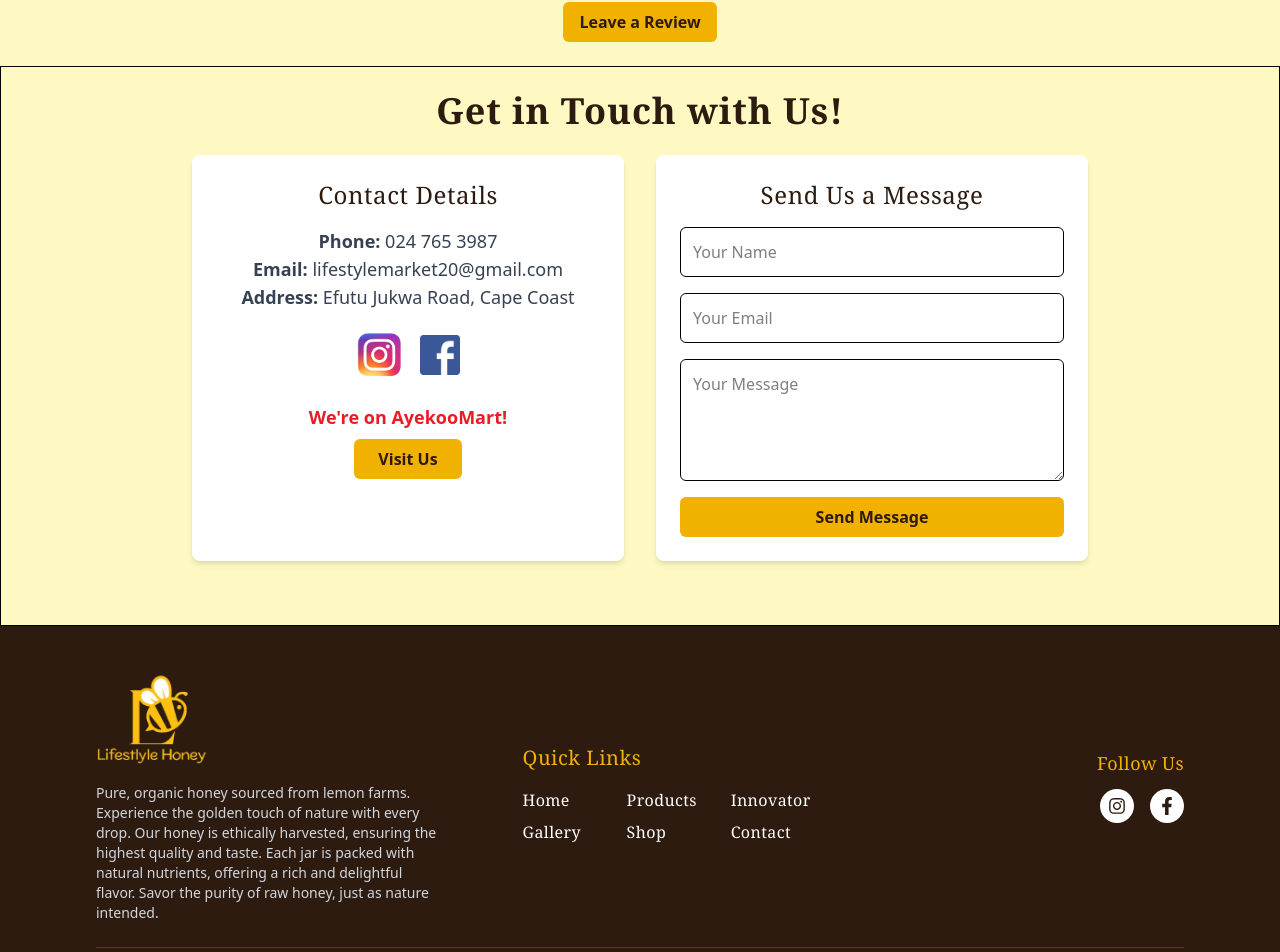
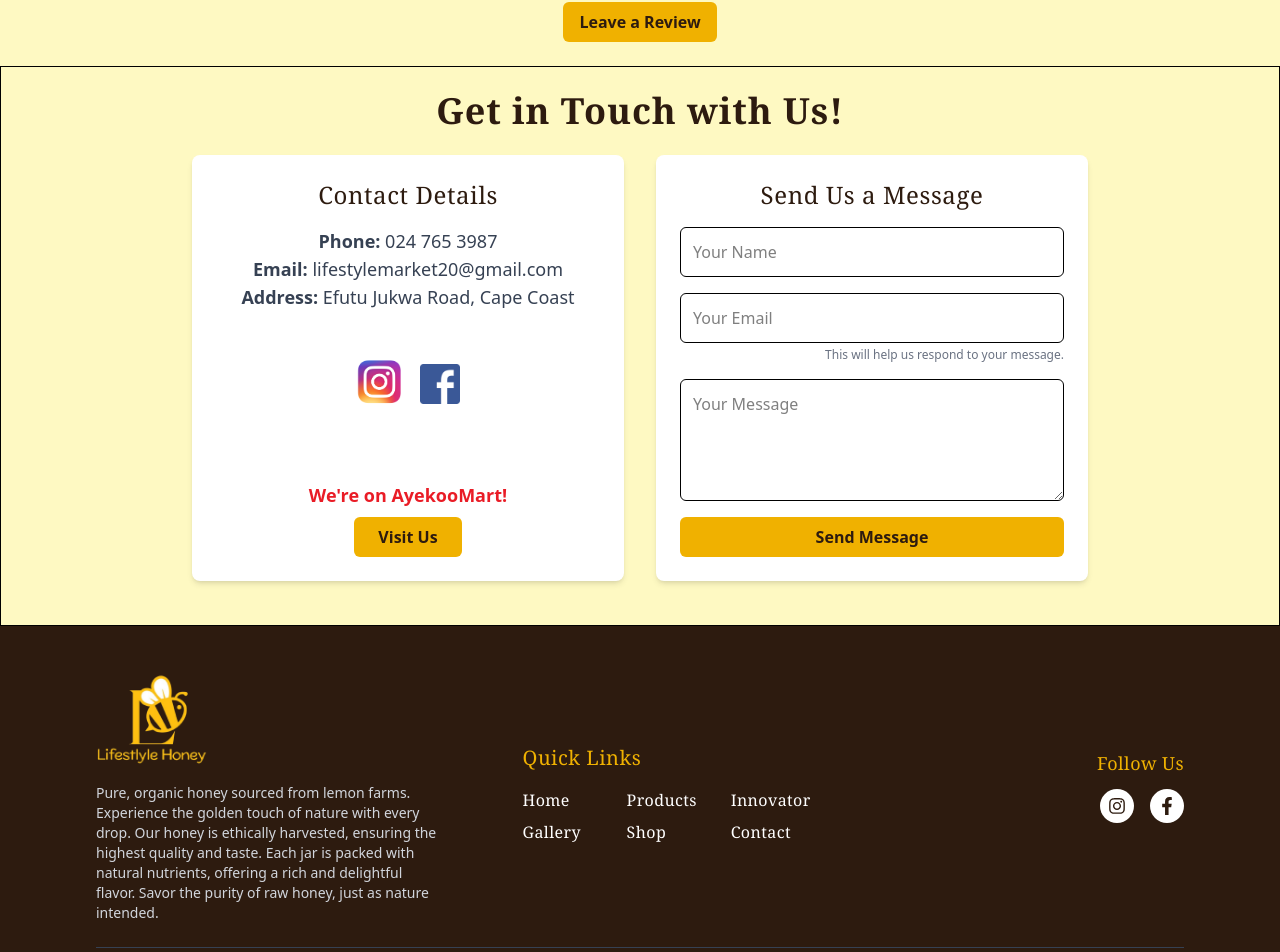
Before and after one commit to rtdongullo/OrangeBlossomHoney, a React (Vite) app: page / in a window 1280 px wide. Shown: the part 3158-4110 px from the top of the page. Built offline with nearby package versions, Linux system fonts and the light colour scheme.

Commit message:
pushing formspree mailto and tel

```diff
--- a/src/pages/home/sections/Contact.jsx
+++ b/src/pages/home/sections/Contact.jsx
@@ -1,10 +1,37 @@
-import React from "react";
+import { useEffect, useState } from "react";
 import InstaLogo from "../../../assets/instaLogo.png";
 // import XLogo from "../../../assets/xLogo.png";
 import FacebookLogo from "../../../assets/facebookLogo.png";
 // import TiktokLogo from "../../../assets/tiktokLogo.png";
 
 const Contact = () => {
+
+  const [submitted, setSubmitted] = useState(false);
+
+  const handleSubmit = async (e) => {
+    e.preventDefault();
+    const form = e.target;
+    const data = new FormData(form);
+
+    await fetch("https://formspree.io/f/mpwrwaqg", {
+      method: "POST",
+      body: data,
+      headers: {
+        Accept: "application/json",
+      },
+    });
+
+    setSubmitted(true);
+    form.reset();
+  };
+
+  useEffect(() => {
+    if (submitted) {
+      const timer = setTimeout(() => setSubmitted(false), 10000);
+      return () => clearTimeout(timer);
+    }
+  }, [submitted]);
+
   return (
     <div id="contactUs" className="bg-yellow-100 p-6 min-h-[70vh] flex flex-col items-center text-center border">
       <h2 className="text-4xl font-serif tracking-wide text-[#2D1B0F] font-bold mb-6">
@@ -13,14 +40,25 @@ const Contact = () => {
       <div className="flex flex-col md:flex-row w-full max-w-4xl gap-8">
 
         {/* Contact Information */}
-        <div className="bg-white shadow-md p-6 rounded-lg flex-1">
-          <h3 className="text-2xl font-serif tracking-wide font-medium text-[#2D1B0F] mb-4">Contact Details</h3>
-          <p className="text-lg text-gray-700"><strong>Phone:</strong> 024 765 3987</p>
-          <p className="text-lg text-gray-700"><strong>Email:</strong> lifestylemarket20@gmail.com</p>
-          <p className="text-lg text-gray-700"><strong>Address:</strong> Efutu Jukwa Road, Cape Coast</p>
+        <div className="bg-white shadow-md p-6 rounded-lg flex-1 flex flex-col justify-between">
+          <div className="flex flex-col">
+            <span className="text-2xl font-serif tracking-wide font-medium text-[#2D1B0F] mb-4">Contact Details</span>
+            <span>
+              <a href="tel:+233247653987" className="text-lg text-gray-700">
+                <strong>Phone:</strong> 024 765 3987
+              </a>
+            </span>
+
+            <span>
+              <a href="mailto:lifestylemarket20@gmail.com" className="text-lg text-gray-700">
+                <strong>Email:</strong> lifestylemarket20@gmail.com
+              </a>
+            </span>
+            <p className="text-lg text-gray-700"><strong>Address:</strong> Efutu Jukwa Road, Cape Coast</p>
+          </div>
 
           {/* Social Media Icons */}
-          <div className="mt-6 flex gap-4 justify-center">
+          <div className="flex flex-grow justify-center items-center gap-4 mt-6 md:mt-0">
             <a href="https://www.instagram.com/lifestylehoney1?igsh=OGN4Zmg2c2kwMWNi" target="_blank" rel="noopener noreferrer">
               <img
                 src={InstaLogo}
@@ -55,13 +93,13 @@ const Contact = () => {
           </div>
 
           {/* AyekooMart Store Link */}
-          <div className="mt-6 text-center">
+          <div className="mt-auto pt-6 text-center">
             <p className="text-lg font-semibold text-red-600 mb-2 animate-pulse">We're on AyekooMart!</p>
             <a
               href="https://lifestyle.ayekoomart.com"
               target="_blank"
               rel="noopener noreferrer"
-              className="inline-block bg-yellow-500 text-[#2D1B0F] font-bold py-2 px-6 rounded-md transition-all duration-300 hover:bg-yellow-600 hover:scale-105"
+              className="inline-block bg-yellow-500 text-[#2D1B0F] font-bold py-2 px-6 rounded-md hover:bg-yellow-600"
             >
               Visit Us
             </a>
@@ -72,13 +110,27 @@ const Contact = () => {
         {/* Contact Form */}
         <div className="bg-white shadow-md p-6 rounded-lg flex-1">
           <h3 className="text-2xl font-serif tracking-wide font-medium text-[#2D1B0F] mb-4">Send Us a Message</h3>
-          <form className="flex flex-col gap-4">
-            <input type="text" placeholder="Your Name" className="p-3 border rounded-md" />
-            <input type="email" placeholder="Your Email" className="p-3 border rounded-md" />
-            <textarea placeholder="Your Message" rows="4" className="p-3 border rounded-md"></textarea>
+
+          <form
+            onSubmit={handleSubmit}
+            action="https://formspree.io/f/mpwrwaqg"
+            method="POST"
+            className="flex flex-col gap-4"
+          >
+            <input type="text" name="name" placeholder="Your Name" className="p-3 border rounded-md" />
+            <div className="flex flex-col">
+              <input type="email" name="email" placeholder="Your Email" className="p-3 border rounded-md" />
+              <small className="text-xs text-gray-500 mt-1 self-end">This will help us respond to your message.</small>
+            </div>
+            <textarea name="message" placeholder="Your Message" rows="4" className="p-3 border rounded-md"></textarea>
             <button type="submit" className="bg-yellow-500 text-[#2D1B0F] font-bold py-2 px-4 rounded-md hover:bg-yellow-600">
               Send Message
             </button>
+
+            {submitted && (
+              <p className="text-green-600 text-sm mt-2">Thank you! Message sent to LifeStyle Honey.</p>
+            )}
+
           </form>
         </div>
 
```
